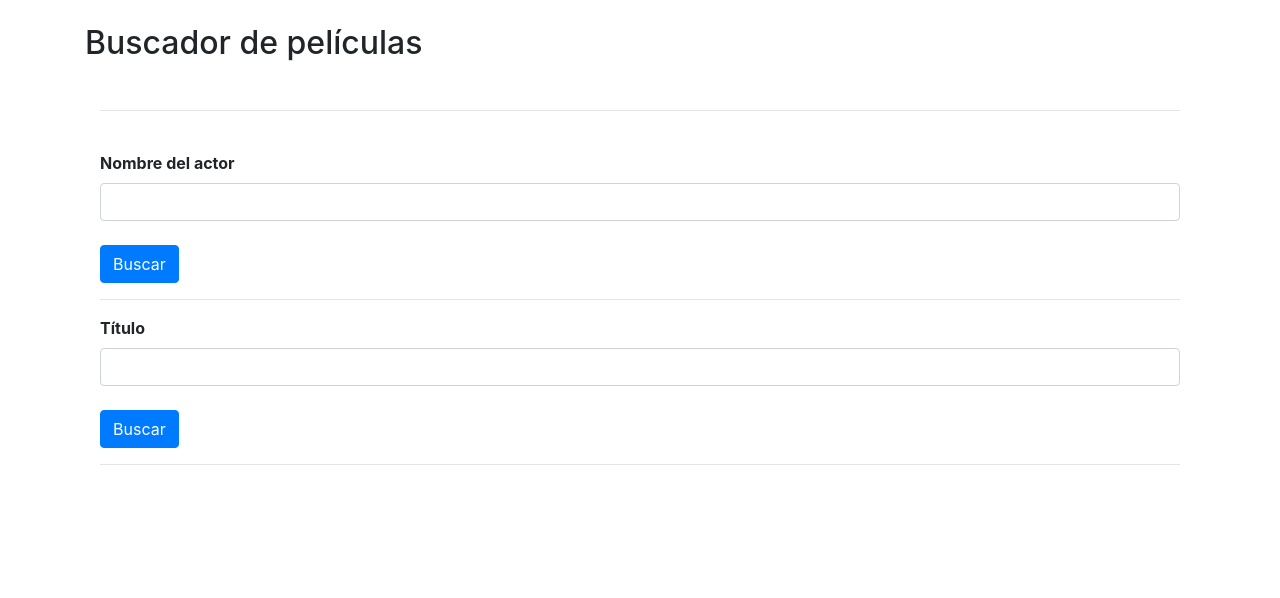
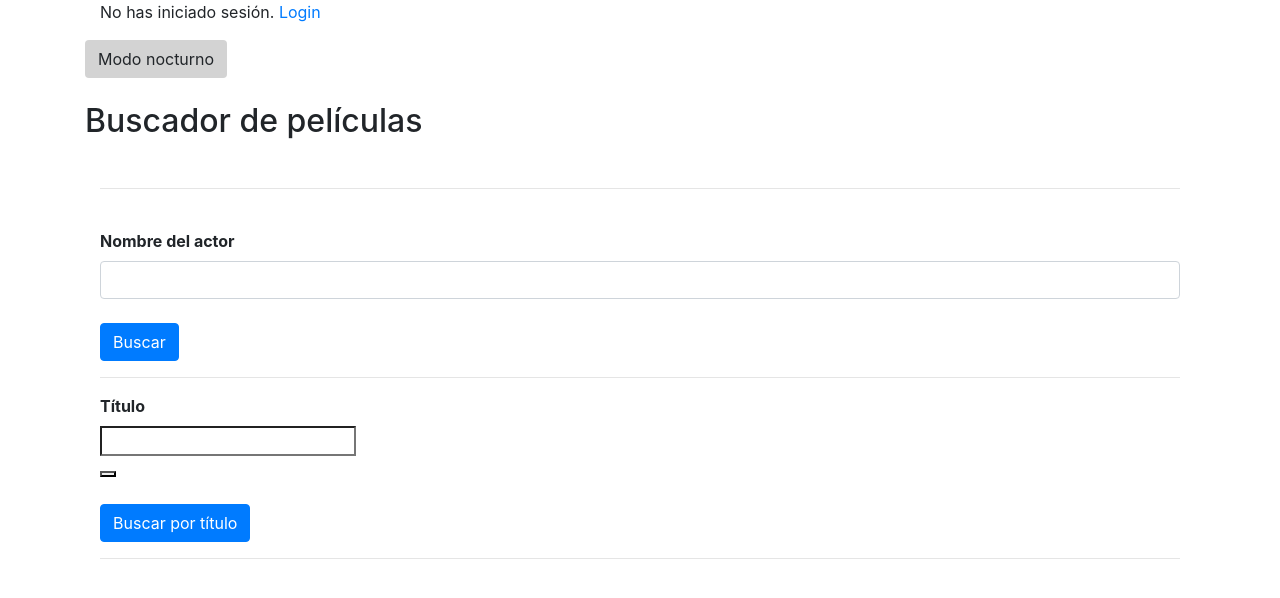
Before and after one commit to gomezportillo/SSBW, a Django app: page /ejercicios/pelis in a window 1280 px wide. Shown: the top 598 px of the page. Run offline with Django 3.2, Linux system fonts and the light colour scheme; data that the repository does not hold is empty; some libraries are stand-ins or nearby versions.

Commit message:
Adding typeahead jquery lib and night mode

```diff
--- a/ejercicios/templates/ejercicio_5_buscar.html
+++ b/ejercicios/templates/ejercicio_5_buscar.html
@@ -10,6 +10,10 @@
   <script src="//cdn.jsdelivr.net/jquery/2.1.3/jquery.js"></script>
   <script src="https://maxcdn.bootstrapcdn.com/bootstrap/4.3.1/js/bootstrap.min.js"></script>
 
+  <!-- Typeahead -->
+  <link rel="stylesheet" href="https://cdnjs.cloudflare.com/ajax/libs/jquery-typeahead/2.10.6/jquery.typeahead.css" />
+  <script src="https://cdnjs.cloudflare.com/ajax/libs/jquery-typeahead/2.10.6/jquery.typeahead.js"></script>
+
   <title>
     Ejercicio de frameworks CSS
   </title>
@@ -18,10 +22,16 @@
   <div class="container">
 
     {% if user.is_authenticated %}
-      <div class="col-md-12">
-        <p>Logeado como {{ user.get_username }}. <a href="https://localhost/accounts/logout/">Logout</a></p>
-      </div>
+    <div class="col-md-12">
+      <p>Logeado como {{ user.get_username }}. <a href="https://localhost/accounts/logout/">Logout</a></p>
+    </div>
+    {% else %}
+    <div class="col-md-12">
+      <p>No has iniciado sesión. <a href="https://localhost/accounts/login/">Login</a></p>
+    </div>
     {% endif %}
+
+    <button id="btn-nocturno" type="button" class="btn btn-default" style="background-color:lightgrey;">Modo nocturno</button>
 
     <div class="col-md-12">
 
@@ -40,18 +50,70 @@
         <button type="submit" class="btn btn-primary" id="search-btn">Buscar</button>
       </form>
 
+
       <hr>
 
       <form class="form-group" action="pelis" method="get">
         <label for="title"><b>Título</b></label>
-        <input type="text" class="form-control" id="title" name="title">
+        <div class="typeahead__container">
+          <div class="typeahead__field">
+            <div class="typeahead__query">
+              <input class="js-typeahead-country_v1" name="title" type="search" autocomplete="off">
+            </div>
+            <div class="typeahead__button">
+              <button type="submit">
+                <i class="typeahead__search-icon"></i>
+              </button>
+            </div>
+          </div>
+        </div>
         <br>
-        <button type="submit" class="btn btn-primary" id="search-btn">Buscar</button>
+        <button type="submit" class="btn btn-primary" id="search-btn">Buscar por título</button>
       </form>
 
       <hr>
 
     </div>
   </div>
-  </body>
-  </html>
+
+  <script>
+  $(document).ready(function()
+  {
+    activated = false;
+
+    $( "#btn-nocturno" ).click(function()
+    {
+      activated = !activated;
+
+      if (activated)
+      {
+        $("body").css("background-color", "#15202B");
+        $("body").css("color", "white");
+        $("hr").css("border-color", "white");
+      }
+      else
+      {
+        $("body").css("background-color", "white");
+        $("body").css("color", "black");
+        $("hr").css("border-color", "lightgrey");
+      }
+    });
+
+    $.typeahead({
+      input: '.js-typeahead-country_v1',
+      order: "desc",
+      source: {
+        data: [
+          {{ movies_list|safe }}
+        ]
+      },
+      callback: {
+        onInit: function (node) {
+          console.log('Typeahead Initiated on ' + node.selector);
+        }
+      }
+    });
+  });
+</script>
+</body>
+</html>
--- a/ejercicios/views.py
+++ b/ejercicios/views.py
@@ -270,7 +270,16 @@ def ejercicio_5_buscar(request):
 		return ejercicio_5_title(request, request.GET.get('title'))
 
 	else:
-		return render(request, 'ejercicio_5_buscar.html')
+
+		movies_list = ""
+		for peli in pelis.find():
+			movies_list += "\"{}\",\n".format(peli['title'])
+
+		context = {
+			'movies_list': movies_list[:-2] # removing last comma
+		}
+
+		return render(request, 'ejercicio_5_buscar.html', context)
 
 
 """
```
Also changed, not shown: ejercicios/templates/ejercicio_5_resultado.html (+34 -3 lines), enunciados/tema10.md (added, +9 -0 lines).
